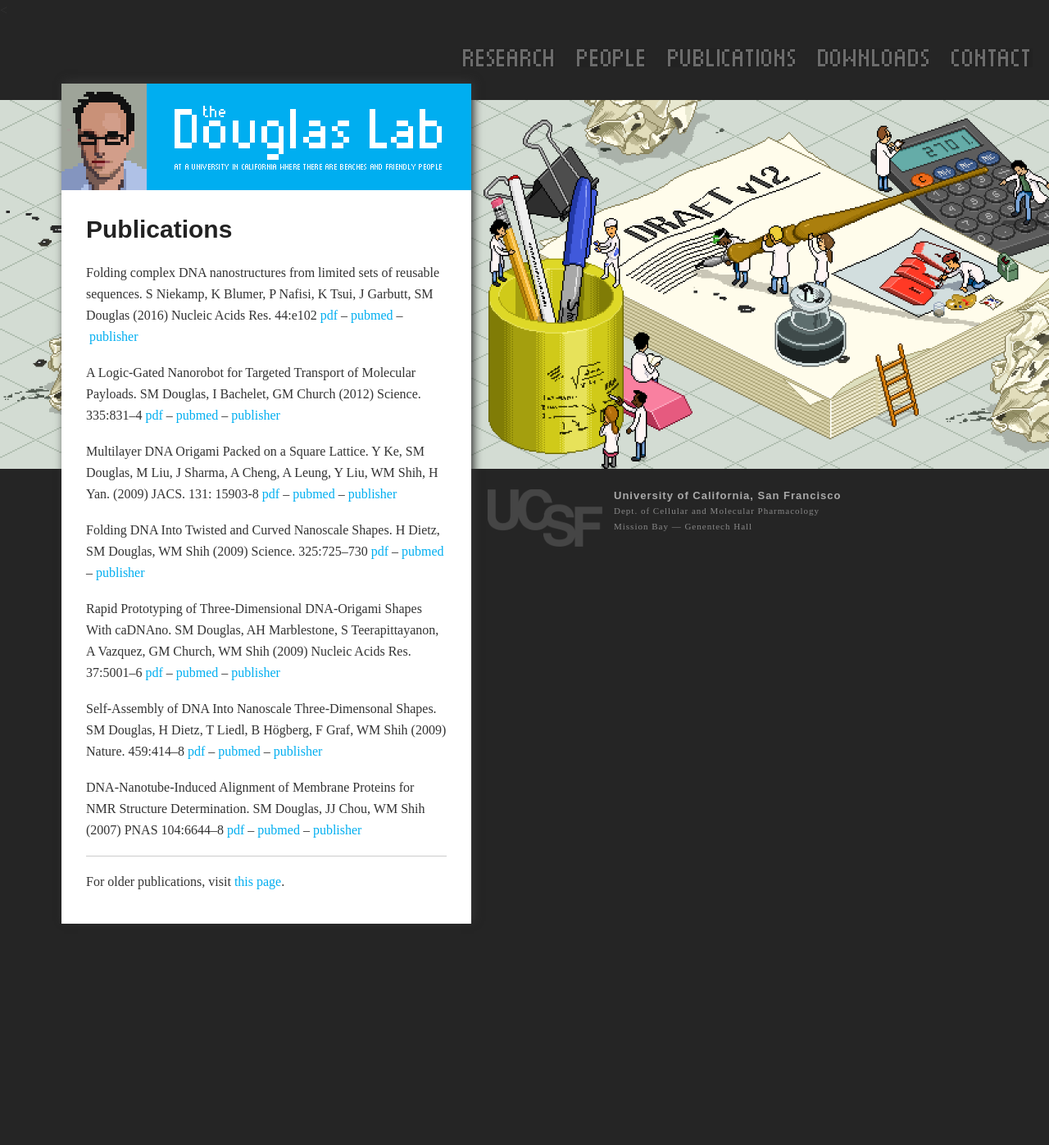
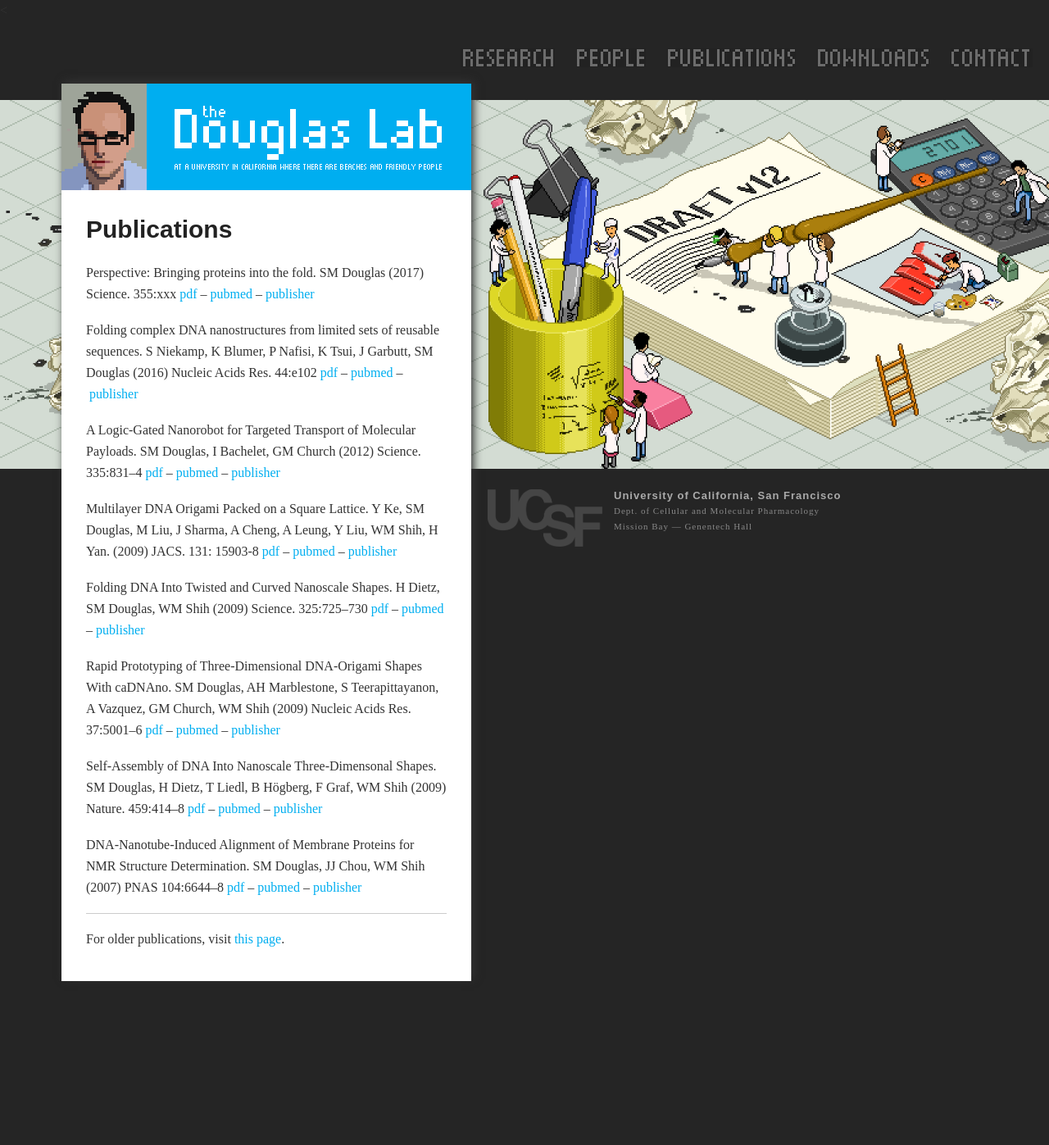
Before and after one commit to douglaslab/bionano.ucsf.edu, a Jekyll site: the page built from publications.html, in a window 1280 px wide. Shown: the whole page at 82% size. Built offline with Jekyll 4.4.1, drawn with Linux system fonts in a browser that asks for light colours; nearby versions of some CDN libraries; before the commit the page ends 1327 px from its top, so only the background shows below that.

Commit message:
placeholder for aam5488 perspective

```diff
--- a/publications.html
+++ b/publications.html
@@ -6,6 +6,10 @@ description: Publications by the Douglas Lab at the University of California San
 
 ---
 <h1>Publications</h1>
+
+<p>Perspective: Bringing proteins into the fold. SM Douglas (2017) Science. 355:xxx <a href="#">pdf</a>&nbsp;&ndash;&nbsp;<a target="_blank" href="http://www.ncbi.nlm.nih.gov/pubmed/">pubmed</a>&nbsp;&ndash;&nbsp;<a target="_blank" href="#">publisher</a>
+</p>
+
 <p>Folding complex DNA nanostructures from limited sets of reusable sequences. S Niekamp, K Blumer, P Nafisi, K Tsui, J Garbutt, SM Douglas (2016) Nucleic Acids Res. 44:e102 <a href="https://www.dropbox.com/s/kvbo98gmzpdpnk6/2016_NAR.pdf?dl=0">pdf</a>&nbsp;&ndash;&nbsp;<a target="_blank" href="http://www.ncbi.nlm.nih.gov/pubmed/27036861">pubmed</a>&nbsp;&ndash;&nbsp;<a target="_blank" href="http://bit.ly/1SIyB0a">publisher</a>
 </p>
 
```
